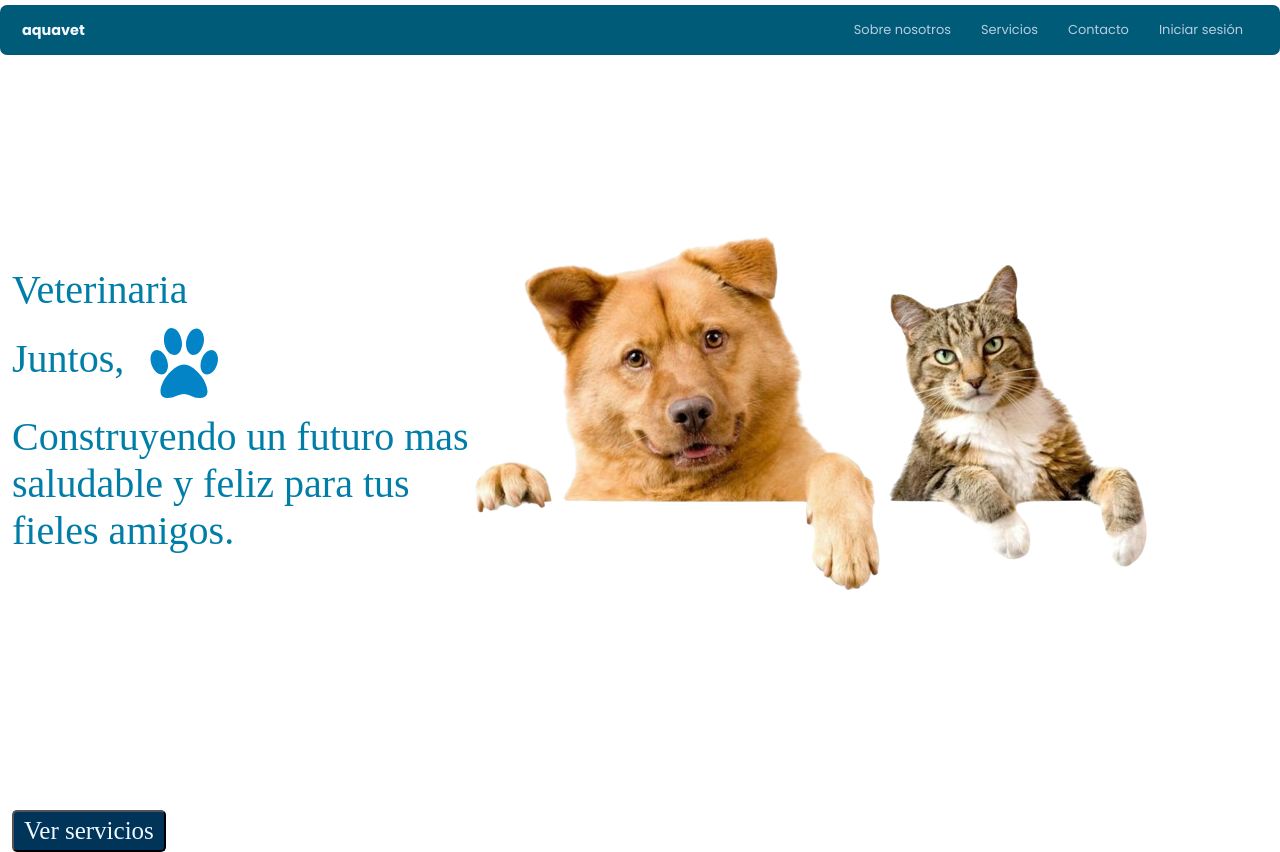
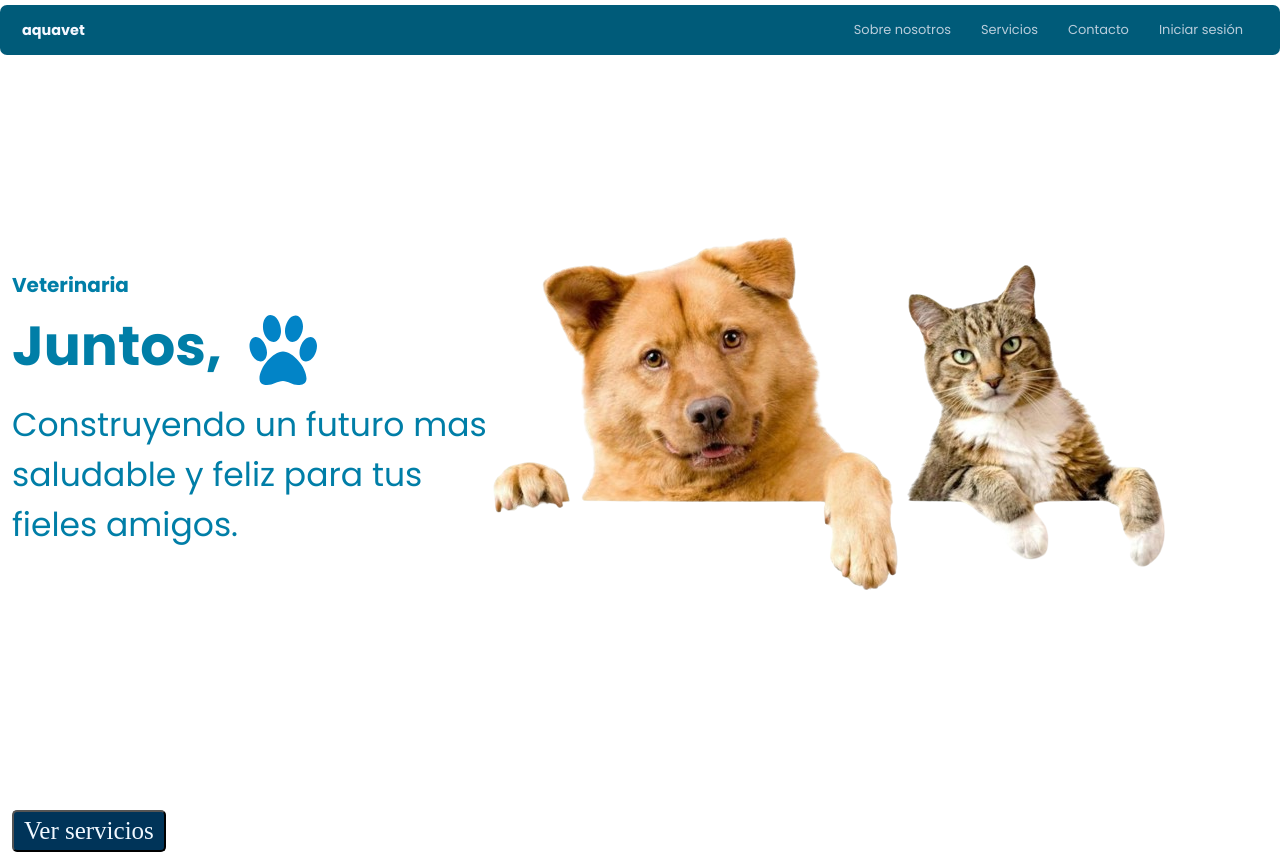
Before and after one commit to Alex-Pablo/FrontAquavet, an Angular app: page / in a window 1280 px wide. Built offline with nearby package versions, Linux system fonts and the light colour scheme.

Commit message:
pagina arreglada

```diff
--- a/src/app/public/home/home.component.html
+++ b/src/app/public/home/home.component.html
@@ -5,8 +5,8 @@
     <div class="contenedor">
 
         <div class="parrafo">
-        <p>Veterinaria  </p>
-        <p>Juntos, <img src="../../../assets/icon/DashiconsPets.svg" alt=""  style="display: inline; vertical-align: middle; width: 100px; height: auto;"> </p>
+            <p class="veterinariaL">Veterinaria  </p>
+        <p class="juntosL">Juntos, <img src="../../../assets/icon/DashiconsPets.svg" alt=""  style="display: inline; vertical-align: middle; width: 100px; height: auto;"> </p>
         <p>Construyendo un futuro mas</p>
         <p>saludable y feliz para tus</p>
         <p>fieles amigos.</p>
--- a/src/app/public/home/home.component.scss
+++ b/src/app/public/home/home.component.scss
@@ -8,7 +8,8 @@
 
     .parrafo{
         color: #007EA7;
-        font-size: 40px;
+        font-size: 33px;
+        font-family: "PoppinsRegular";
     }
 
     .imagen{
@@ -31,4 +32,14 @@
         justify-content: flex-start;
         align-items: center;
     }
+    .veterinariaL{
+        color: #007EA7;
+        font-size: 20px;
+        font-family: "PoppinsBold";
+    }
+    .juntosL{
+        font-size: 55px;
+        font-family: "PoppinsBold";
+        color: #007EA7;
+    }
 }
```
